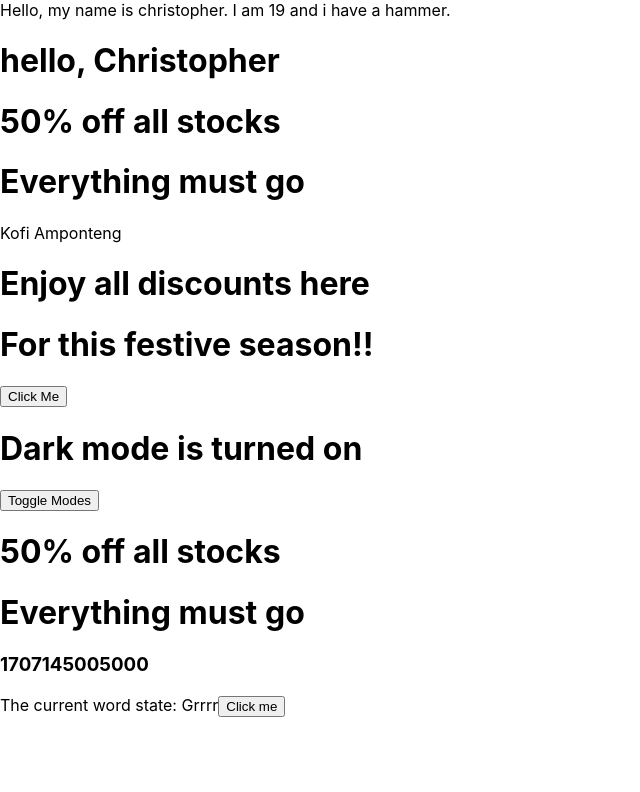
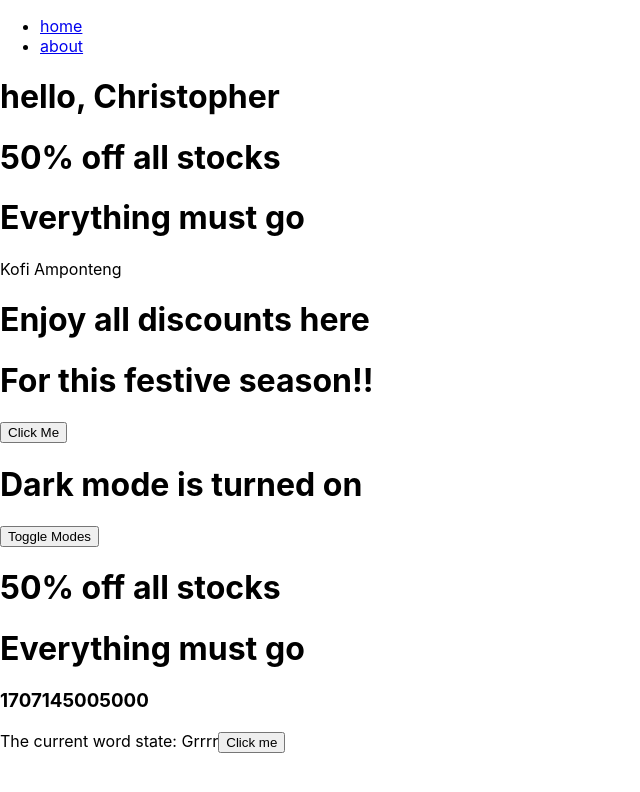
Before and after one commit to mambachristophersteven/react-beginning, a React (Create React App) app: page / in a window 1280 px wide. Shown: the top 792 px of the page, without its empty margins (0-640 px from the left). Built offline with nearby package versions, Linux system fonts and the light colour scheme.

Commit message:
about and homepage components added

```diff
--- a/src/Components/Navbar/Navbar.jsx
+++ b/src/Components/Navbar/Navbar.jsx
@@ -1,9 +1,14 @@
 import React from 'react'
 
-const Navbar = (props) => {
-    console.log(props)
+const Navbar = () => {
   return (
-    <div>Hello, my name is {props.name}. I am {props.age} and i have a {props.weapon}.</div>
+    <div className="">
+      <ul>
+        <li><a href="#">home</a></li>
+        <li><a href="#">about</a></li>
+      </ul>
+      <div className=""></div>
+    </div>
   )
 }
 
```
Also changed, not shown: src/Components/About/About.css (added), src/Components/About/About.jsx (added), src/Components/Homepage/Homepage.css (added), src/Components/Homepage/Homepage.jsx (added).
